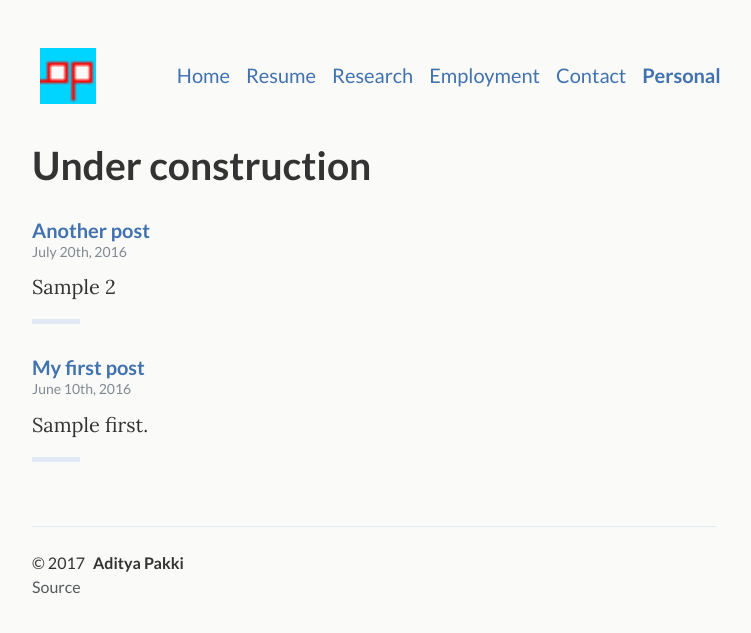
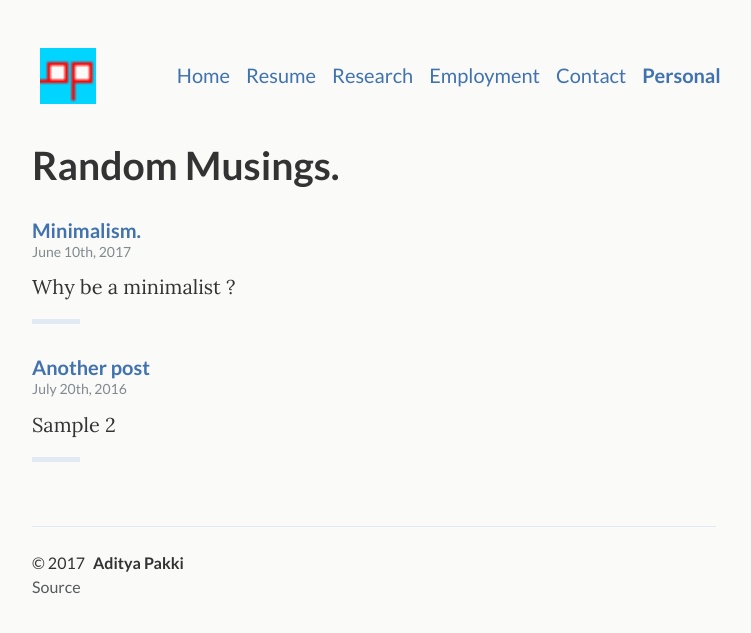
Before and after one commit to adityapakki/adityapakki.github.io, a Jekyll site: the page built from articles/index.html, in a window 1280 px wide. Shown: the top 633 px of the page, without its empty margins (266-1017 px from the left). Built offline with Jekyll 4.4.1, drawn with Linux system fonts in a browser that asks for light colours; the list of posts is cut into pages by our own code.

Commit message:
Add a post

```diff
--- a/_posts/2016-06-10-first.md
+++ /dev/null
@@ -1,5 +0,0 @@
----
-title: My first post
-desc: Sample first.
----
-Adding content again as sample pages.
--- a/articles/index.html
+++ b/articles/index.html
@@ -1,7 +1,7 @@
 ---
 layout: page
 title: Personal
-subtitle: Under construction
+subtitle: Random Musings.
 desc: Some interesting posts
 ---
 {% if paginator.page == 1 %}
```
Also changed, not shown: _posts/2017-06-10-first.md (added, +21 -0 lines).
